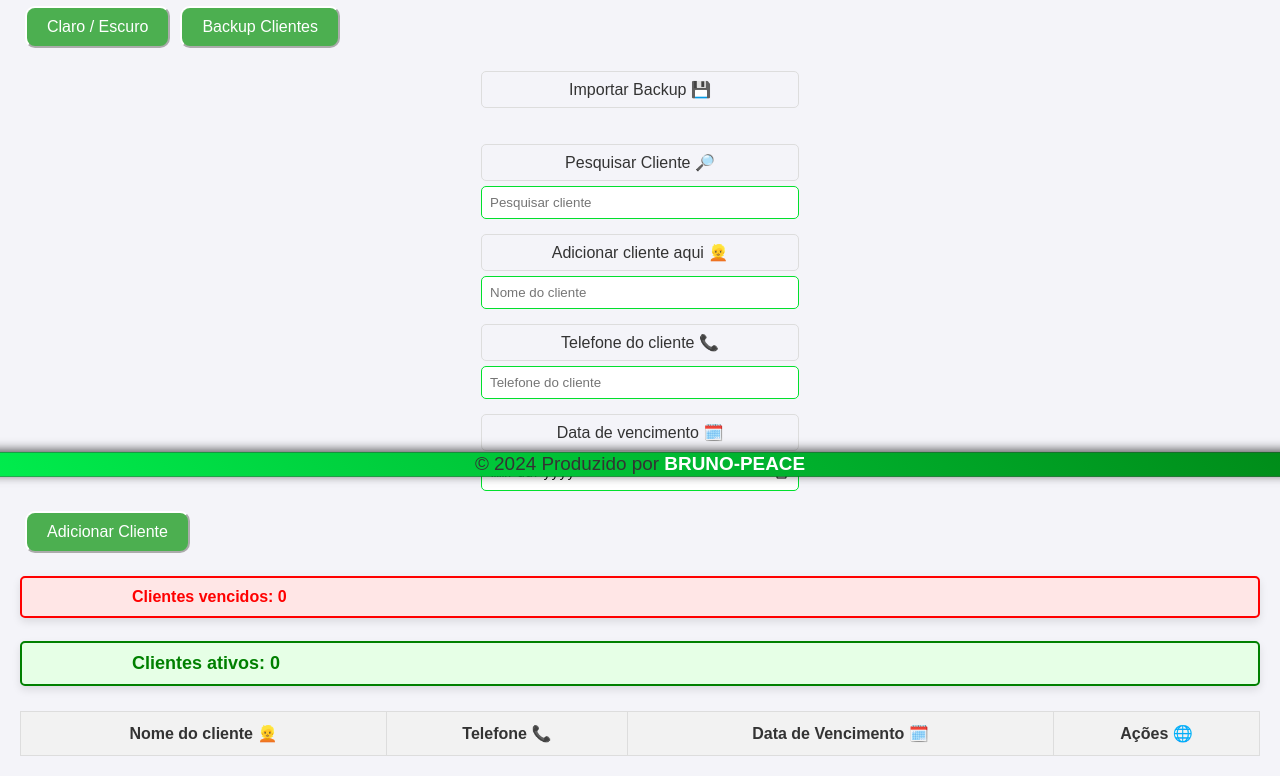
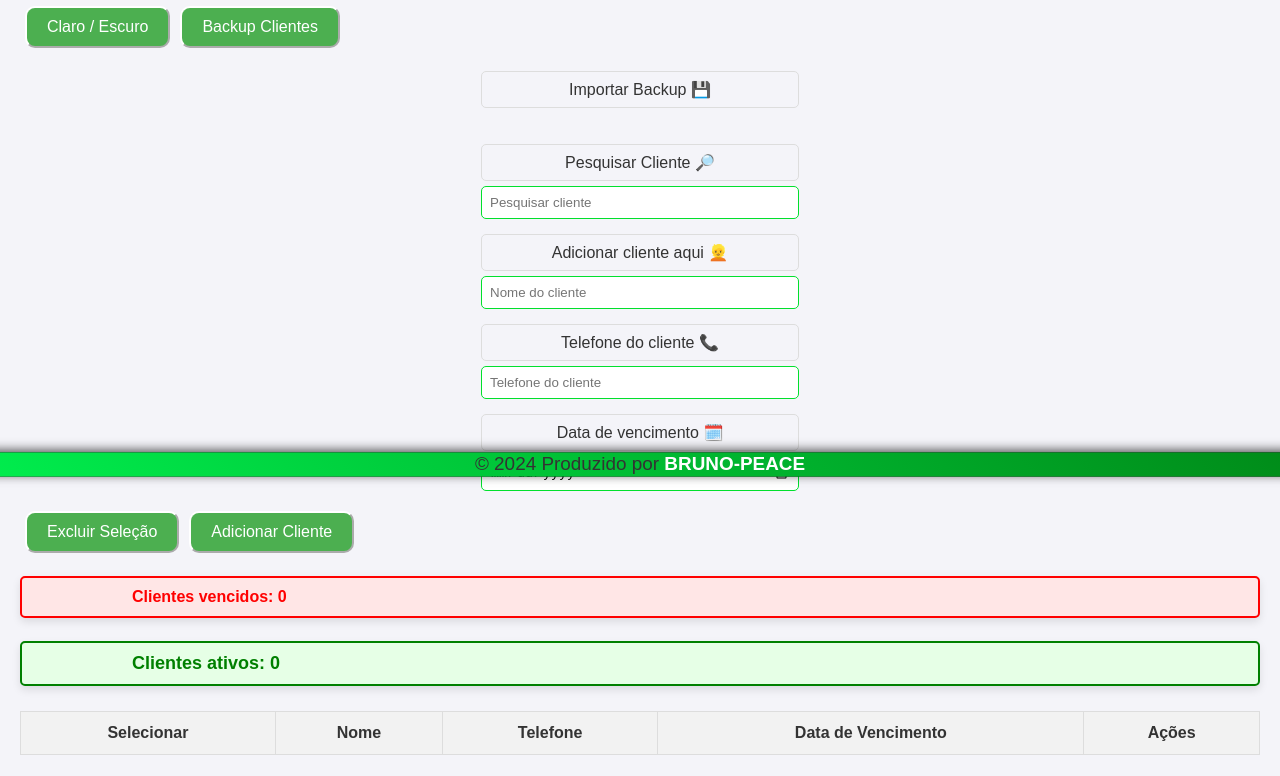
Before and after one commit to Brunopeace/DERO, a plain HTML site: page index.html in a window 1280 px wide. Shown: the part 324-1100 px from the top of the page. Drawn offline with Linux system fonts and the light colour scheme.

Commit message:
Atualizar o index.html

```diff
--- a/index.html
+++ b/index.html
@@ -5,13 +5,15 @@
     <meta name="viewport" content="width=device-width, initial-scale=1.0">
     <link rel="icon" href="https://image.winudf.com/v2/image1/Y29tLmpjYW5kcm9pZC51bmlvbmlwdHZicl9pY29uXzE1NDc3MTExMzdfMDE0/icon.png?w=184&fakeurl=1">
     <title>Gerenciador de clientes</title>
+    <link rel="stylesheet" type="text/css" href="css/estilo.css">
+    <link rel="manifest" href="manifest.json">
 </head>
-    <link rel="stylesheet" type="text/css" href="css/estilo.css">
 <body>
     <img src="https://i.ibb.co/89T9gGF/Background-Eraser-20240530-194623249.png" alt="Logomarca" class="logo">
+
     <h1 class="slide-in"><strong>Painel de vencimento</strong></h1>
 
-<button onclick="toggleDarkMode()" class="slide-in">Claro / Escuro</button><button onclick="exportarClientes()">Backup Clientes</button><br><br>
+<button onclick="toggleDarkMode()" class="slide-in">Claro / Escuro</button><button id="backup" onclick="exportarClientes()">Backup Clientes</button><br><br>
 
     <div class="input-container slide-in">
 <input type="file" id="importarClientes" onchange="importarClientes(event)" style="display: none;">
@@ -35,28 +37,28 @@
         <input type="date" id="inputData" required>
     </div>
 
-    <button onclick="adicionarCliente()" class="slide-in">Adicionar Cliente</button><br><br>
+    <button id="btnExcluirSelecionados" onclick="excluirClientesSelecionados()">Excluir Seleção</button><button onclick="adicionarCliente()" class="slide-in">Adicionar Cliente</button><br><br>
 
     <div id="infoClientes" class="slide-in"></div>
 
     <div class="table-container slide-in">
-        <table id="tabelaClientes">
+        <table>
     <thead>
         <tr>
-                    <th>Nome do cliente 👱</th>
-                    <th>Telefone 📞</th>
-                    <th>Data de Vencimento 🗓️</th>
-                    <th>Ações 🌐</th>
+            <th>Selecionar</th>
+            <th>Nome</th>
+            <th>Telefone</th>
+            <th>Data de Vencimento</th>
+            <th>Ações</th>
         </tr>
     </thead>
     <tbody id="corpoTabela">
-
-       <!-- Linhas de clientes serão adicionadas aqui -->
+        <!-- Linhas de clientes adicionadas dinamicamente -->
     </tbody>
 </table>
     </div>
+    <script src="javascript/script.js"></script>
 
-    <script src="javascript/script.js"></script>
 <footer>
         © 2024 Produzido por <a href="https://wa.me/5581982258462?text=%2AOl%C3%A1%2C+fiquei+interessado+nesse+seu+aplicativo+web%2C+quanto+custa+%3F%2A"><strong>BRUNO-PEACE</strong></a>
 </footer>
```
Lines whose indentation alone changed are shown as unchanged.
